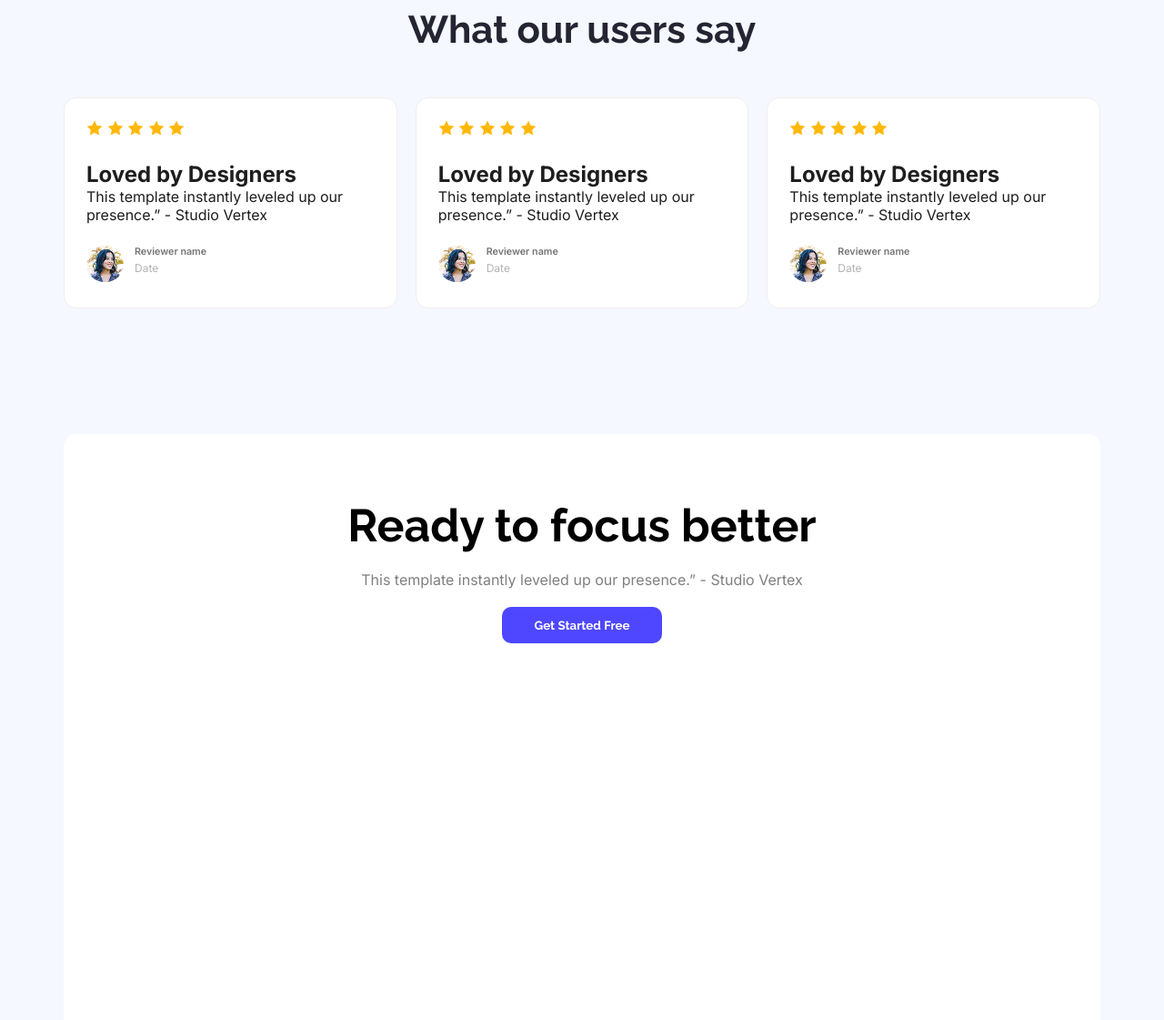
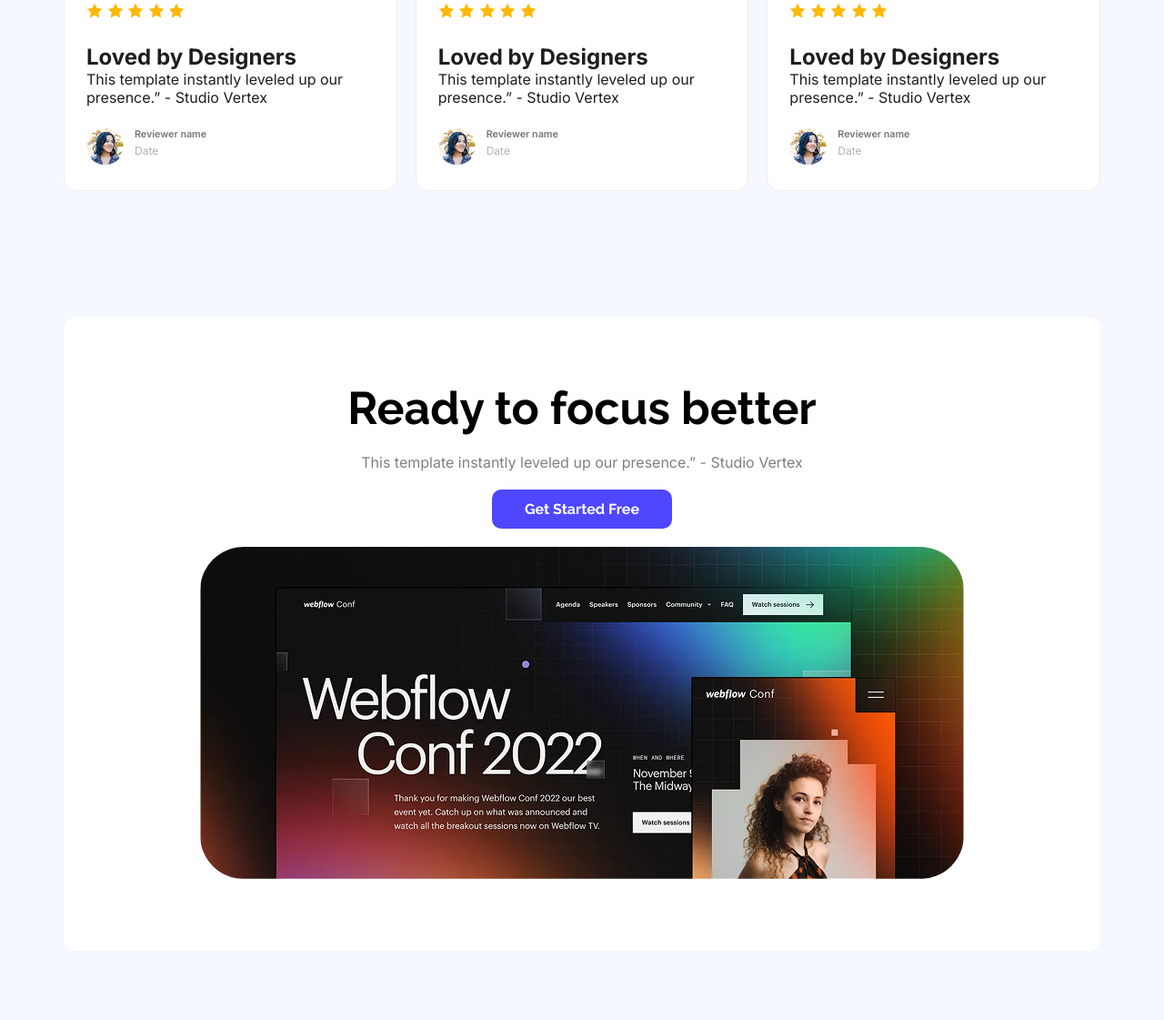
Before and after one commit to tahasan109109/assignment-01, a plain HTML site: page index.html in a window 1280 px wide. Shown: the part 1660-2781 px from the top of the page at 91% size. Drawn offline with Linux system fonts and the light colour scheme.

Commit message:
ekdom edai sesh

```diff
--- a/index.html
+++ b/index.html
@@ -116,7 +116,7 @@
             <h4 class="focus-title raleway-font ">Ready to focus better</h4>
             <p class="focus-details inter-font ">This template instantly leveled up our presence.” - Studio Vertex</p>
             <button class="focus-button raleway-font shared-button animt-button">Get Started Free</button>
-            <!-- <div class="focus-img "><img src="Assets/wc-big.png" alt=""></div> -->
+            <div class="focus-img "><img src="Assets/wc-big.png" alt=""></div>
         </section>
         <section class="form-section inter-font">
             <div class="form-title raleway-font">Let's Get in Touch</div>
--- a/styles/index.css
+++ b/styles/index.css
@@ -29,9 +29,14 @@ body{
   border-style: none;
 }
 .animt-button:hover{
-  background-color: #3529E0;
-  font-size: 1.1em;
+  background-color: #3529e0de;
+  /* font-size: 1.1em; */
+  transform: translateY(-1px);
+  box-shadow:
+    0 4px 8px rgba(26, 47, 94, 0.3),
+    0 16px 40px rgba(26, 47, 94, 0.3);
 }
+
 
 /* header styles */
 .bg-primary{
@@ -193,7 +198,7 @@ body{
   width: 1140px;
   height: 697px;
   background-color: white;
-  margin: 0 auto 118px;
+  margin: 0 auto;
   text-align: center;
   border-radius: 14px;
   /* padding: 71px; */
@@ -202,16 +207,22 @@ body{
   font-size: 50px;
   font-weight: bold;
   color: black;
-  padding-top: 71px;
-  padding-bottom: 20px;
+  padding: 71px 0 20px 0;
 }
 .focus-details{
   color: rgba(0, 0, 0, 0.5);
-  padding-bottom: 20px;
+  margin-bottom: 20px;
+}
+.focus-button{
+  margin-bottom: 20px;
+  font-size: 16px;
+}
+.focus-img{
+  margin-bottom: 71px;
 }
 .focus-img img{
   border-radius: 48px;
-  margin: 0 auto;
+  /* margin: 0 auto; */
 
 }
 /* form-section */
```
